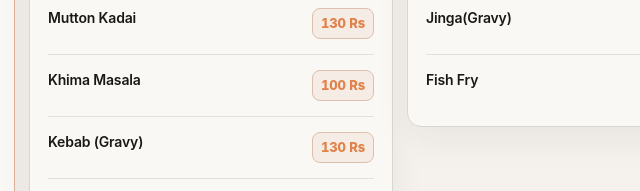
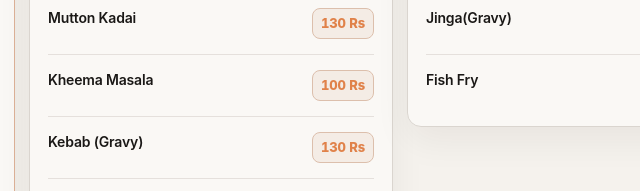
Before and after one commit to anvra/New-Delhi-Darbar-Menu, a plain HTML site: page index.html in a window 1280 px wide. Shown: the part 576-767 px from the top of the page, 429-1069 px from the left. Drawn offline with Linux system fonts and the light colour scheme.

Commit message:
fix: change Khima to Kheema

```diff
--- a/index.html
+++ b/index.html
@@ -473,7 +473,7 @@
         <div class="items">
           <div class="item"><div><div class="item-name" data-en="Mutton Masala" data-hi="मटन मसाला" data-gu="મટન મસાલા">Mutton Masala</div></div><div class="price">130 Rs</div></div>
           <div class="item"><div><div class="item-name" data-en="Mutton Kadai" data-hi="मटन कड़ाई" data-gu="મટન કડાઈ">Mutton Kadai</div></div><div class="price">130 Rs</div></div>
-          <div class="item"><div><div class="item-name" data-en="Khima Masala" data-hi="कीमा मसाला" data-gu="ખીમા મસાલા">Khima Masala</div></div><div class="price">100 Rs</div></div>
+          <div class="item"><div><div class="item-name" data-en="Kheema Masala" data-hi="कीमा मसाला" data-gu="ખીમા મસાલા">Kheema Masala</div></div><div class="price">100 Rs</div></div>
           <div class="item"><div><div class="item-name" data-en="Kebab (Gravy)" data-hi="कबाब (ग्रेवी)" data-gu="કબાબ (ગ્રેવી)">Kebab (Gravy)</div></div><div class="price">130 Rs</div></div>
           <div class="item"><div><div class="item-name" data-en="Kebab (Fry)" data-hi="कबाब (फ्राई)" data-gu="કબાબ (ફ્રાય)">Kebab (Fry)</div></div><div class="price">100 Rs</div></div>
         </div>
```
